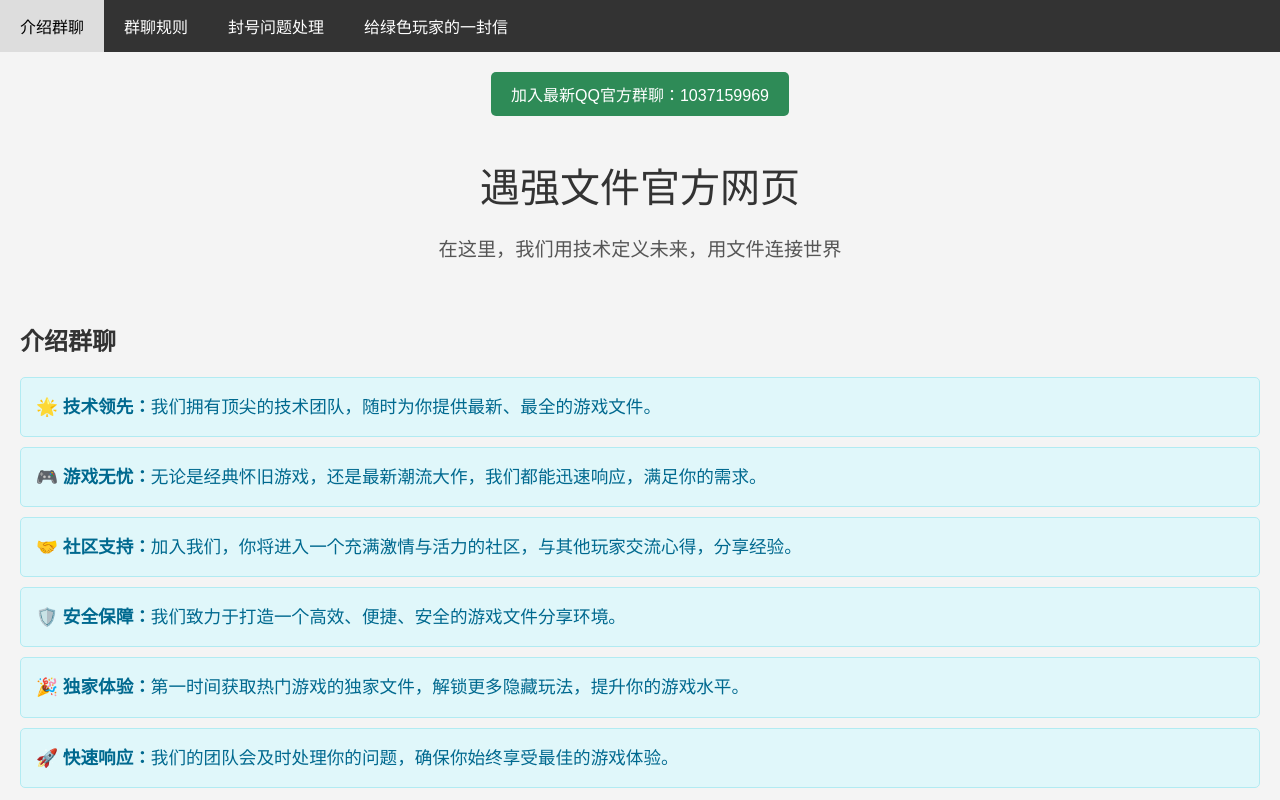
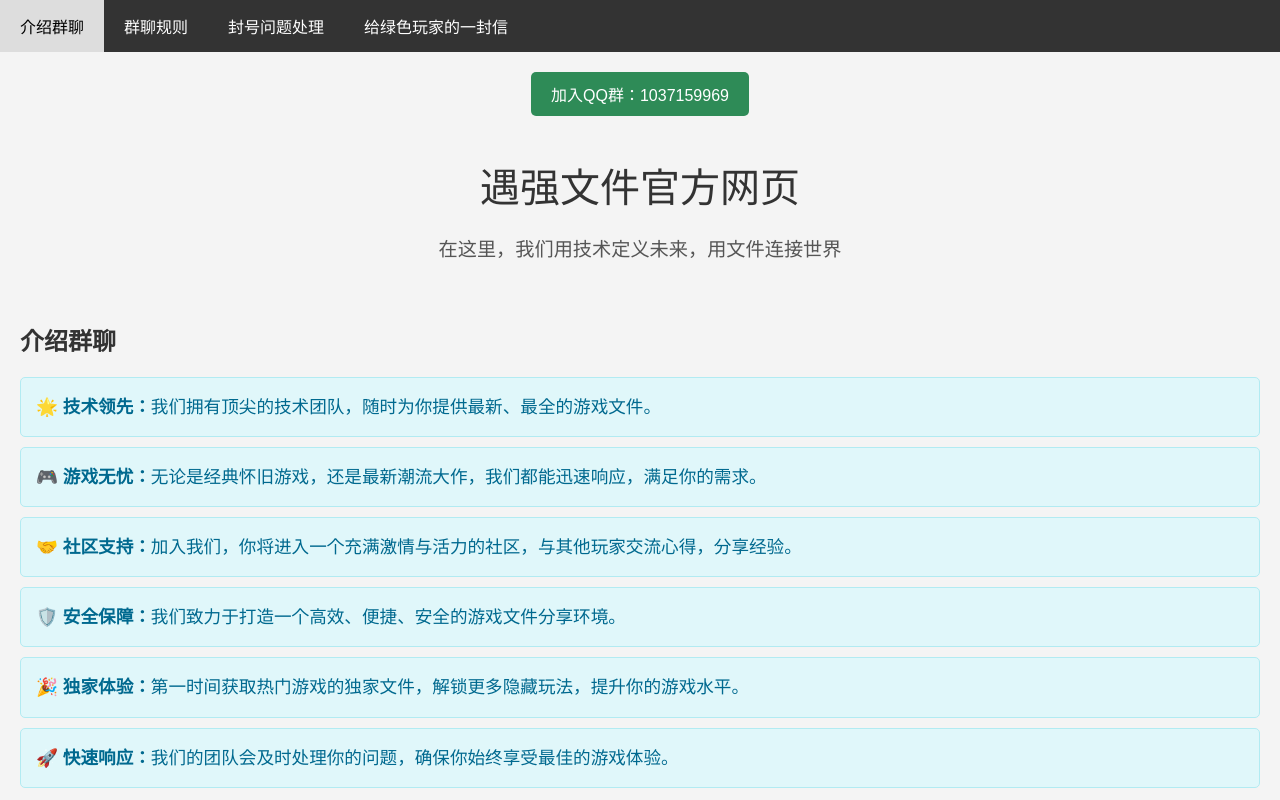
Before and after one commit to yu555quan/gfyqwj, a plain HTML site: page index.html in a window 1280 px wide. Shown: the top 800 px of the page. Drawn offline with Linux system fonts and the light colour scheme.

Commit message:
Update index.html

```diff
--- a/index.html
+++ b/index.html
@@ -97,9 +97,9 @@
         <!-- 可以根据需要继续添加更多导航链接 -->
     </div>
 
-    <!-- 新增最新QQ官方群聊部分 -->
+     <!-- 新增最新QQ官方群聊部分 -->
     <div class="qq-group">
-        <a href="https://qm.qq.com/cgi-bin/qm/qr?k=YOUR_KEY" target="_blank">加入最新QQ官方群聊：1037159969</a>
+        <a href="mqqapi://card/show_pslcard?src_type=internal&version=1&uin=1037159969&card_type=group&source=qrcode" target="_blank">加入QQ群：1037159969</a>
     </div>
 
     <div class="container">
```
